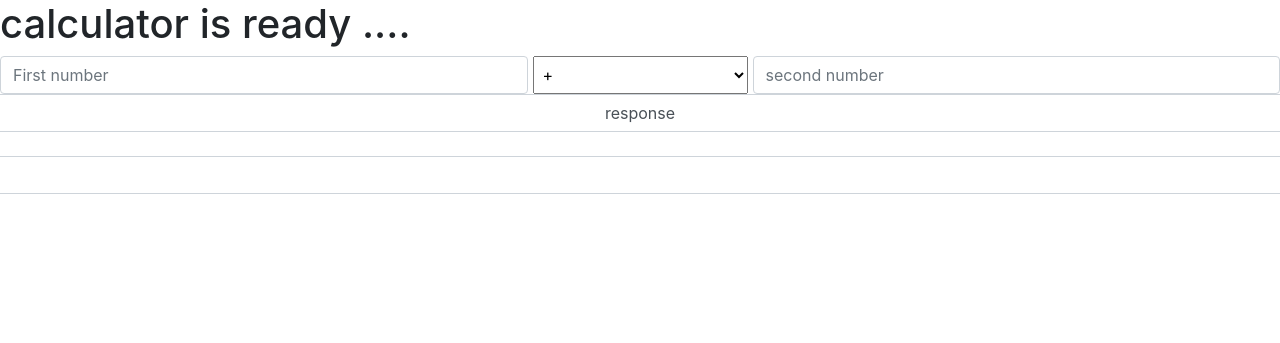
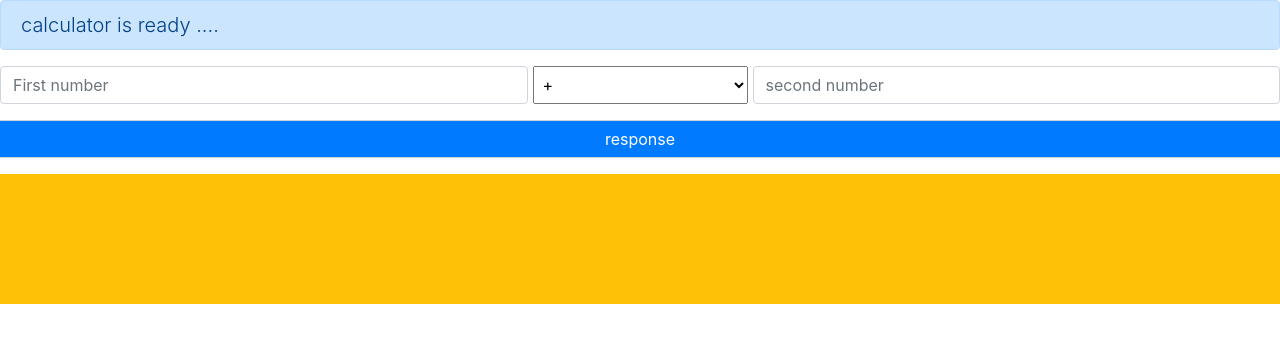
Before and after one commit to Mehdizamanian/dictknow-project, a Django app: page /calculator/ in a window 1280 px wide. Shown: the top 343 px of the page. Run offline with Django 4.2, Linux system fonts and the light colour scheme.

Commit message:
index updated

```diff
--- a/calculator/templates/calculator/index.html
+++ b/calculator/templates/calculator/index.html
@@ -19,7 +19,7 @@
     <title>calculator is ready</title>
   </head>
   <body>
-    <h1>calculator is ready ....</h1>
+    <h1 class="alert alert-primary lead">calculator is ready ....</h1>
 
     <form method="POST">
       {% csrf_token %}
@@ -27,7 +27,7 @@
         <div class="col-5">
           <input
             type="text"
-            class="form-control"
+            class="form-control text-left text-md-left"
             placeholder="First number"
             name="num1"
           />
@@ -48,8 +48,15 @@
             name="num2"
           />
         </div>
-        <button type="submit" class="form-control">response</button>
-        <label class="form-control text-center mt-4"> {{c}}</label>
+        <button type="submit" class="form-control mt-3 bg-primary text-white">
+          response
+        </button>
+        <h3
+          class="placeholder col-12 bg-warning text-center mt-3 pt-5"
+          style="height: 130px"
+        >
+          {{c}}
+        </h3>
       </div>
     </form>
 
```
